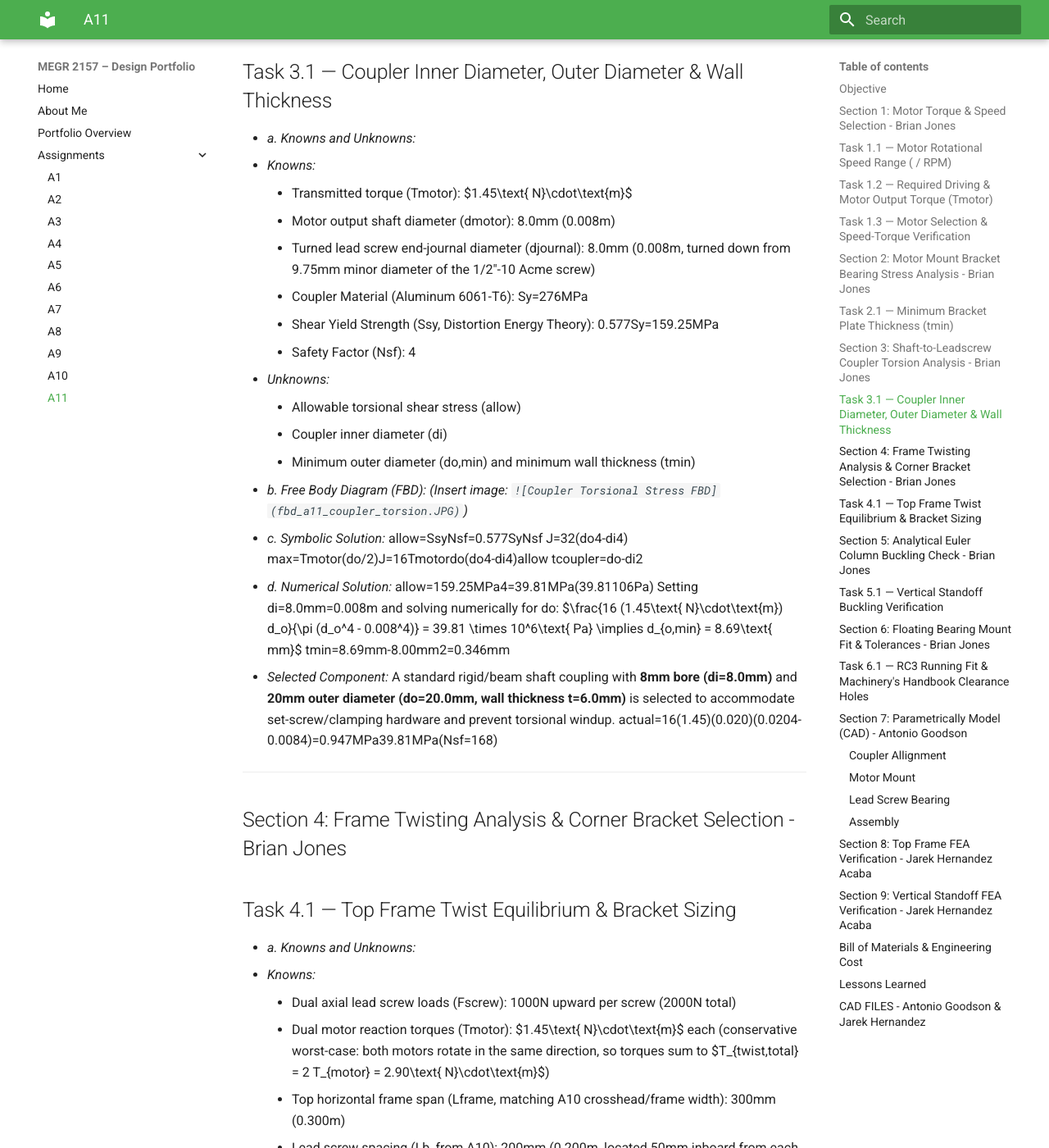
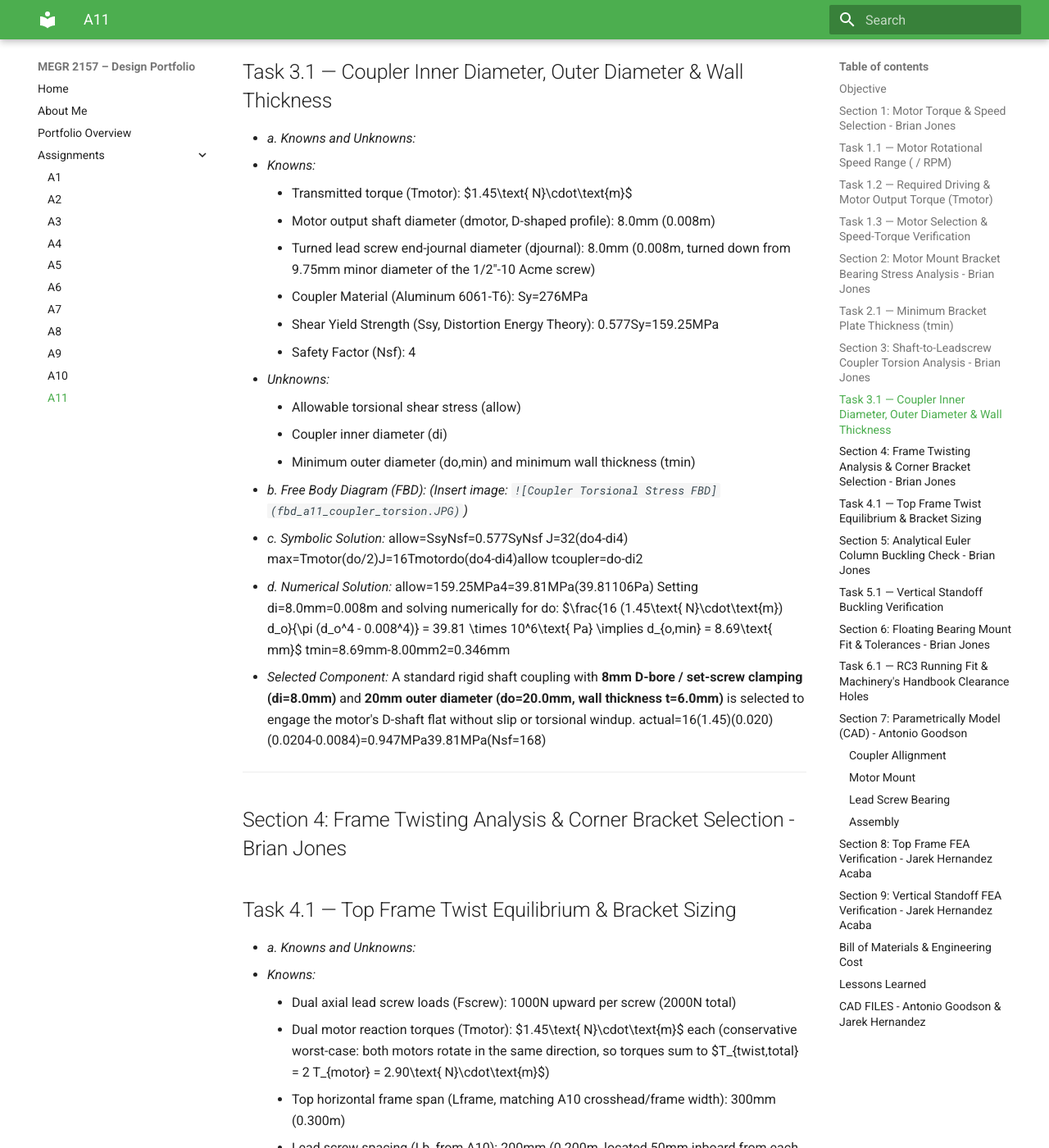
Before and after one commit to AntGo36/design-projects-portfolio, an MkDocs documentation site: the page built from docs/assignments/a11/index.md, in a window 1280 px wide and 1400 px high, scrolled down 3766 px. Shown: the whole window at 82% size. Built offline with MkDocs 1.6.1 and Material for MkDocs 9.7.7, drawn with Linux system fonts in a browser that asks for light colours; some of the changed text lies outside the part shown.

Commit message:
Update index.md

```diff
--- a/docs/assignments/a11/index.md
+++ b/docs/assignments/a11/index.md
@@ -71,7 +71,7 @@ Pmax=Tmotormax=Tmotor2RPMmax60
 
 ## Task 1.3 — Motor Selection & Speed-Torque Verification
 
-- *Selected Component:* High-Torque Planetary Geared Stepper / DC Gearmotor (24V DC, 100:1 Planetary Gearbox, rated continuous torque $\ge 2.0\text{ N}\cdot\text{m}$, speed range 0–30RPM, 8mm keyed output shaft, NEMA 23 / 4-bolt flange).
+- *Selected Component:* High-Torque Planetary Geared Stepper / DC Gearmotor (24V DC, 100:1 Planetary Gearbox, rated continuous torque $\ge 2.0\text{ N}\cdot\text{m}$, speed range 0–30RPM, 8mm D-shaped output shaft, NEMA 23 / 4-bolt flange).
 - *Verification:* At the maximum crosshead speed of 50mm/min (19.69RPM), the required torque of $1.45\text{ N}\cdot\text{m}$ sits safely inside the continuous duty envelope of the selected gearmotor.
 - *(Insert annotated Speed-Torque Curve plot here: `![Speed Torque Curve](speed_torque_curve.png)`)*
 
@@ -122,7 +122,7 @@ tmin=10.87N4(0.005m)(276106Pa)=3.1510-5m=0.0315mm
 - *a. Knowns and Unknowns:*
   - *Knowns:*
     - Transmitted torque (Tmotor): $1.45\text{ N}\cdot\text{m}$
-    - Motor output shaft diameter (dmotor): 8.0mm (0.008m)
+    - Motor output shaft diameter (dmotor, D-shaped profile): 8.0mm (0.008m)
     - Turned lead screw end-journal diameter (djournal): 8.0mm (0.008m, turned down from 9.75mm minor diameter of the 1/2"-10 Acme screw)
     - Coupler Material (Aluminum 6061-T6): Sy=276MPa
     - Shear Yield Strength (Ssy, Distortion Energy Theory): 0.577Sy=159.25MPa
@@ -146,7 +146,7 @@ tmin=10.87N4(0.005m)(276106Pa)=3.1510-5m=0.0315mm
   Setting di=8.0mm=0.008m and solving numerically for do:
   $\frac{16 (1.45\text{ N}\cdot\text{m}) d_o}{\pi (d_o^4 - 0.008^4)} = 39.81 \times 10^6\text{ Pa} \implies d_{o,min} = 8.69\text{ mm}$
   tmin=8.69mm-8.00mm2=0.346mm
-- *Selected Component:* A standard rigid/beam shaft coupling with **8mm bore (di=8.0mm)** and **20mm outer diameter (do=20.0mm, wall thickness t=6.0mm)** is selected to accommodate set-screw/clamping hardware and prevent torsional windup.
+- *Selected Component:* A standard rigid shaft coupling with **8mm D-bore / set-screw clamping (di=8.0mm)** and **20mm outer diameter (do=20.0mm, wall thickness t=6.0mm)** is selected to engage the motor's D-shaft flat without slip or torsional windup.
   actual=16(1.45)(0.020)(0.0204-0.0084)=0.947MPa39.81MPa(Nsf=168)
 ---
 
@@ -329,6 +330,7 @@ One of the first steps I took in the assembly was to create a hole for the lead
 </p>
 
 
+
 ## Section 8: Top Frame FEA Verification - Jarek Hernandez Acaba
 
 ## Section 9: Vertical Standoff FEA Verification - Jarek Hernandez Acaba
```
Also changed, not shown: other parts of docs/assignments/a11/index.md (+4 -3 lines).
